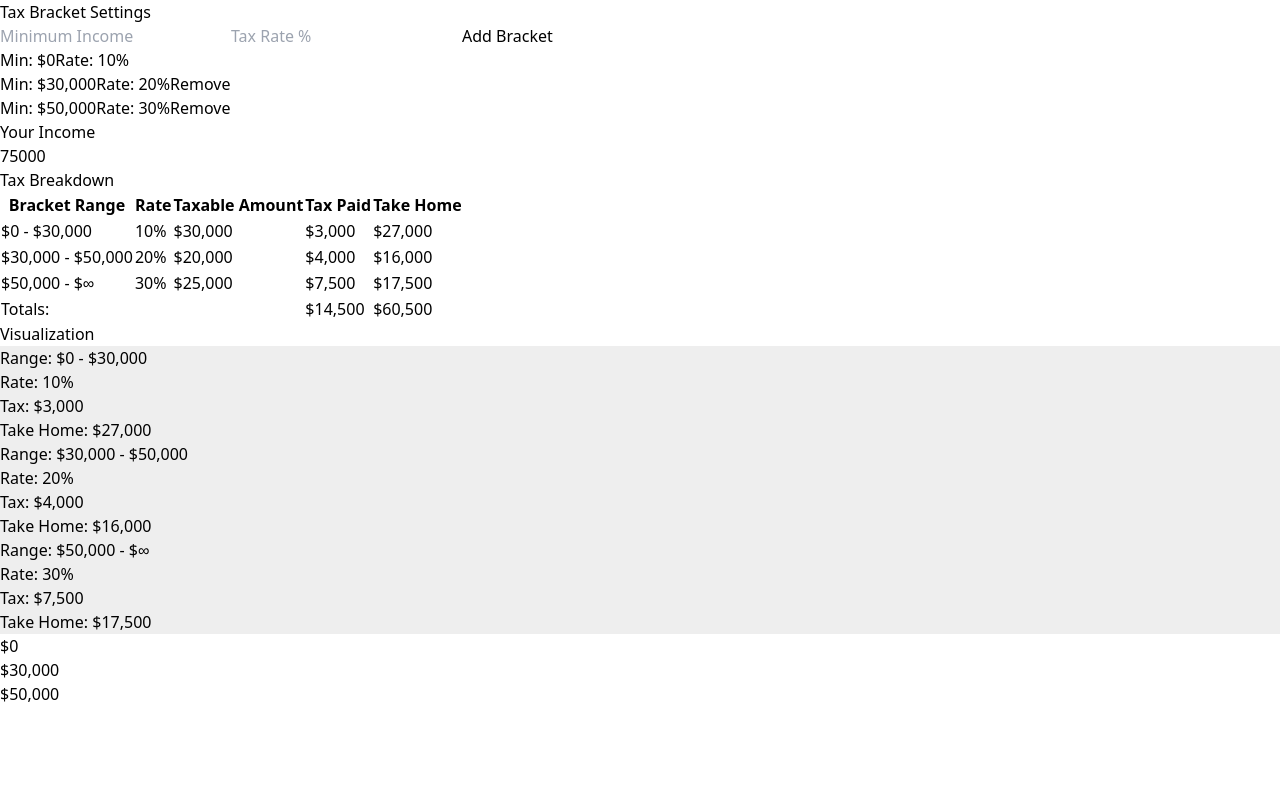
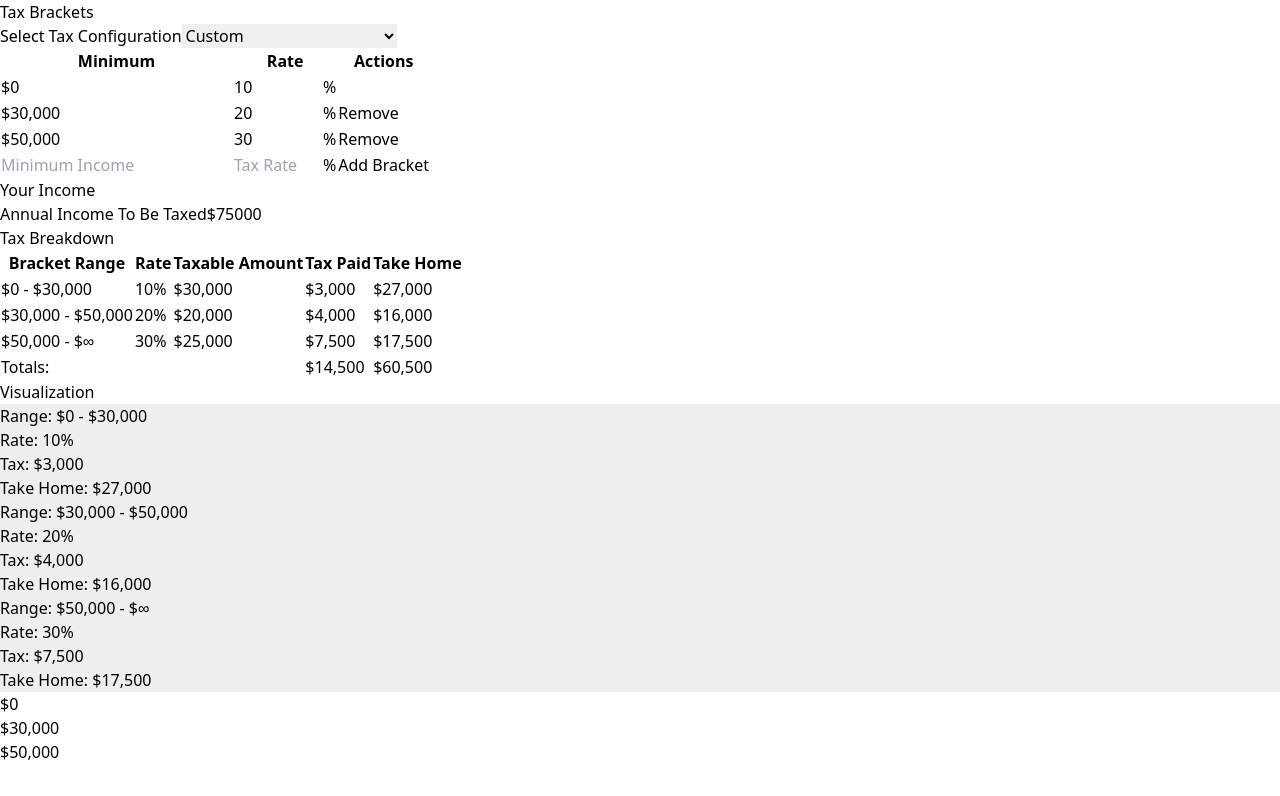
Before and after one commit to dnsge/tax-bracket-explorer, a React app: page / in a window 1280 px wide. Shown: the top 796 px of the page. Built offline with nearby package versions, Linux system fonts and the light colour scheme; the HTML template or start-up script is replaced by a standard one.

Commit message:
add presets and restyle

```diff
--- /dev/null
+++ b/src/TaxPresets.ts
@@ -0,0 +1,46 @@
+export interface TaxPresetConfig {
+  id: string;
+  name: string;
+  description: string;
+  brackets: {
+    min: number;
+    rate: number;
+  }[];
+}
+
+export const TAX_PRESETS: TaxPresetConfig[] = [
+  {
+    id: "us-federal-2024",
+    name: "US Federal 2024",
+    description: "US Federal Income Tax Brackets for 2024 (Single Filer)",
+    brackets: [
+      { min: 0, rate: 10 },
+      { min: 11600, rate: 12 },
+      { min: 47150, rate: 22 },
+      { min: 100525, rate: 24 },
+      { min: 191950, rate: 32 },
+      { min: 243725, rate: 35 },
+      { min: 609350, rate: 37 }
+    ]
+  },
+  {
+    id: "us-federal-2024-married",
+    name: "US Federal 2024 (Married)",
+    description: "US Federal Income Tax Brackets for 2024 (Married Filing Jointly)",
+    brackets: [
+      { min: 0, rate: 10 },
+      { min: 23200, rate: 12 },
+      { min: 94300, rate: 22 },
+      { min: 201050, rate: 24 },
+      { min: 383900, rate: 32 },
+      { min: 487450, rate: 35 },
+      { min: 731200, rate: 37 }
+    ]
+  },
+  {
+    id: "custom",
+    name: "Custom",
+    description: "Custom tax brackets",
+    brackets: []
+  }
+];
--- a/src/TaxSettings.tsx
+++ b/src/TaxSettings.tsx
@@ -1,7 +1,7 @@
 import { useState } from "react";
 import { TaxBracket } from "./Tax";
+import { TAX_PRESETS } from "./TaxPresets";
 
-// Settings Component
 interface TaxSettingsProps {
   brackets: TaxBracket[];
   income: number;
@@ -17,6 +17,7 @@ const TaxSettings: React.FC<TaxSettingsProps> = ({
 }) => {
   const [newMin, setNewMin] = useState<string>('');
   const [newRate, setNewRate] = useState<string>('');
+  const [selectedPreset, setSelectedPreset] = useState<string>("custom");
 
   const addBracket = () => {
     if (!newMin || !newRate) return;
@@ -39,59 +40,140 @@ const TaxSettings: React.FC<TaxSettingsProps> = ({
     onBracketsChange(brackets.filter((_, i) => i !== index));
   };
 
+  const updateBracketRate = (targetIndex: number, newRate: number) => {
+    if (newRate < 0 || newRate > 100) return;
+    const newBrackets = brackets.map((bracket, index) =>
+      index === targetIndex ? { ...bracket, rate: newRate } : bracket
+    );
+    onBracketsChange(newBrackets);
+  };
+
+  const handlePresetChange = (presetId: string) => {
+    setSelectedPreset(presetId);
+    const preset = TAX_PRESETS.find(p => p.id === presetId);
+    if (preset && presetId !== "custom") {
+      onBracketsChange(preset.brackets);
+    }
+  };
+
   return (
     <div className="mb-6">
-      <h2 className="text-xl font-bold mb-4">Tax Bracket Settings</h2>
-      <div className="space-y-4">
-        <div className="flex gap-4 items-center">
+      <div className="flex flex-wrap gap-8">
+        <div className="mt-4 grow-[3]">
+          <h2 className="text-xl font-bold mb-2">Tax Brackets</h2>
+          <div>
+            <label className="block text-sm font-medium text-gray-700 mb-2">
+              Select Tax Configuration
+            </label>
+            <select
+              value={selectedPreset}
+              onChange={(e) => handlePresetChange(e.target.value)}
+              className="w-full border p-2 rounded mb-2"
+            >
+              {TAX_PRESETS.map(preset => (
+                <option key={preset.id} value={preset.id}>
+                  {preset.name}
+                </option>
+              ))}
+            </select>
+            {selectedPreset !== "custom" && (
+              <p className="text-sm text-gray-600 mb-2">
+                {TAX_PRESETS.find(p => p.id === selectedPreset)?.description}
+              </p>
+            )}
+          </div>
+          <table className="mt-4 w-full">
+          <thead>
+            <tr className="text-left">
+              <th className="p-2">Minimum</th>
+              <th className="p-2">Rate</th>
+              {selectedPreset === "custom" && <th className="p-2">Actions</th>}
+            </tr>
+          </thead>
+          <tbody>
+            {brackets.map((bracket, index) => (
+              <tr key={index} className="border-t">
+                <td className="p-2">
+                  ${bracket.min.toLocaleString()}
+                </td>
+                <td className="p-2">
+                  {selectedPreset === "custom" ? (
+                    <input
+                      type="number"
+                      value={bracket.rate}
+                      onChange={(e) => updateBracketRate(index, Number(e.target.value))}
+                      min="0"
+                      max="100"
+                      className="text-sm border p-2 rounded w-20"
+                    />
+                  ) : (
+                    bracket.rate
+                  )}%
+                </td>
+                {selectedPreset === "custom" && (
+                  <td className="p-2">
+                    {index > 0 && (
+                      <button
+                        onClick={() => removeBracket(index)}
+                        className="text-red-500 hover:text-red-700"
+                      >
+                        Remove
+                      </button>
+                    )}
+                  </td>
+                )}
+              </tr>
+            ))}
+            {selectedPreset === "custom" && (
+              <tr key={"add"} className="border-t">
+                <td className="p-2">
                   <input
                     type="number"
                     value={newMin}
                     onChange={(e) => setNewMin(e.target.value)}
+                    min="0"
                     placeholder="Minimum Income"
-            className="border p-2 rounded"
+                    className="text-sm border p-2 rounded w-32"
                   />
+                </td>
+                <td className="p-2">
                   <input
                     type="number"
                     value={newRate}
                     onChange={(e) => setNewRate(e.target.value)}
-            placeholder="Tax Rate %"
-            className="border p-2 rounded"
+                    min="0"
+                    max="100"
+                    placeholder="Tax Rate"
+                    className="text-sm border p-2 rounded w-20"
                   />
+                  %
+                </td>
+                <td className="p-2">
                   <button
                     onClick={addBracket}
-            className="bg-blue-500 text-white px-4 py-2 rounded"
+                    className="text-sm bg-blue-500 text-white px-4 py-2 rounded"
                   >
                     Add Bracket
                   </button>
+                </td>
+              </tr>
+            )}
+          </tbody>
+        </table>
       </div>
 
-        <div className="space-y-2">
-          {brackets.map((bracket, index) => (
-            <div key={index} className="flex gap-4 items-center">
-              <span>Min: ${bracket.min.toLocaleString()}</span>
-              <span>Rate: {bracket.rate}%</span>
-              {index > 0 && (
-                <button
-                  onClick={() => removeBracket(index)}
-                  className="text-red-500"
-                >
-                  Remove
-                </button>
-              )}
-            </div>
-          ))}
-        </div>
-      </div>
-
-      <div className="mt-6">
-        <h2 className="text-xl font-bold mb-4">Your Income</h2>
-        <input
+      <div className="mt-6 grow-[1]">
+        <h2 className="text-xl font-bold mb-2">Your Income</h2>
+        <label className="block text-sm font-medium text-gray-700 mb-2">
+          Annual Income To Be Taxed
+        </label>
+        $<input
           type="number"
           value={income}
           onChange={(e) => onIncomeChange(Number(e.target.value))}
-          className="border p-2 rounded"
+          className="text-sm border p-2 rounded"
         />
+      </div>
       </div>
     </div>
   );
```
Lines whose indentation alone changed are shown as unchanged.
